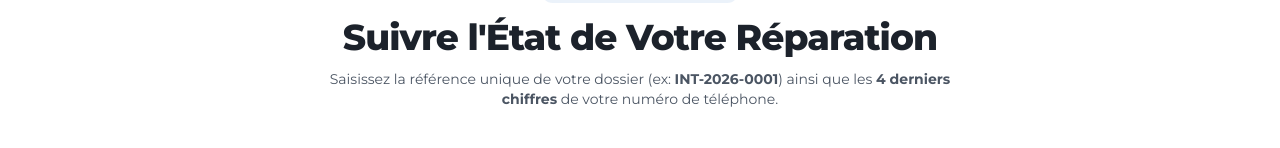
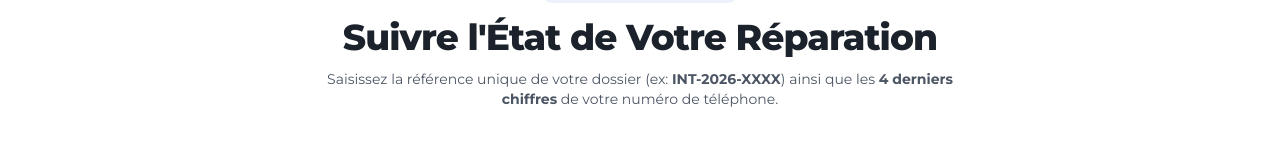
Before and after one commit to rolandkoffi14-stack/ryhad, a Next.js app: page /suivi in a window 1280 px wide. Shown: the part 175-323 px from the top of the page. Built offline with nearby package versions, Linux system fonts and the light colour scheme; no server answers.

Commit message:
fix(suivi): remplacer la référence réelle INT-2026-0001 par l'exemple générique INT-2026-XXXX

```diff
--- a/app/(public)/confidentialite/page.tsx
+++ b/app/(public)/confidentialite/page.tsx
@@ -90,7 +90,7 @@ export default function ConfidentialitePage() {
             <span>4. Suivi en Ligne Sécurisé & Accès Restreint</span>
           </h2>
           <p>
-            Le portail public de suivi des tickets de réparation utilise un numéro de référence unique (ex : <code>INT-2026-0001</code>). Pour protéger la confidentialité de nos clients, la consultation des devis chiffrés et la validation en ligne requièrent une clé de déverrouillage sécurisée (les 4 derniers chiffres du numéro de téléphone client).
+            Le portail public de suivi des tickets de réparation utilise un numéro de référence unique (ex : <code>INT-2026-XXXX</code>). Pour protéger la confidentialité de nos clients, l&apos;accès au dossier et aux devis chiffrés requiert obligatoirement une clé de déverrouillage sécurisée (les 4 derniers chiffres du numéro de téléphone client).
           </p>
         </section>
 
--- a/app/(public)/suivi/page.tsx
+++ b/app/(public)/suivi/page.tsx
@@ -20,7 +20,7 @@ export default function SuiviLandingPage() {
           Suivre l&apos;État de Votre Réparation
         </h1>
         <p className="text-xs sm:text-sm text-gray-600 leading-relaxed">
-          Saisissez la référence unique de votre dossier (ex: <strong>INT-2026-0001</strong>) ainsi que les <strong>4 derniers chiffres</strong> de votre numéro de téléphone.
+          Saisissez la référence unique de votre dossier (ex: <strong>INT-2026-XXXX</strong>) ainsi que les <strong>4 derniers chiffres</strong> de votre numéro de téléphone.
         </p>
       </div>
 
--- a/components/site/TicketTracker.tsx
+++ b/components/site/TicketTracker.tsx
@@ -153,7 +153,7 @@ export function TicketTracker({ initialNumero, initialPhone }: Props) {
     const cleanPhone = phoneSuffix.trim().replace(/\D/g, "");
 
     if (!cleanNum) {
-      setError("Veuillez saisir votre référence de dossier (ex: INT-2026-0001).");
+      setError("Veuillez saisir votre référence de dossier (ex: INT-2026-XXXX).");
       return;
     }
 
@@ -237,7 +237,7 @@ export function TicketTracker({ initialNumero, initialPhone }: Props) {
               <Search className="w-5 h-5 text-gray-400 absolute left-4 top-1/2 -translate-y-1/2" />
               <input
                 type="text"
-                placeholder="N° de dossier (ex: INT-2026-0001)"
+                placeholder="N° de dossier (ex: INT-2026-XXXX)"
                 value={numero}
                 onChange={(e) => setNumero(e.target.value)}
                 className="w-full pl-11 pr-4 py-3 text-xs sm:text-sm font-semibold tracking-wider uppercase rounded-xl border-0 focus:ring-2 focus:ring-brand-blue outline-none text-brand-dark placeholder:text-gray-400 placeholder:normal-case"
```
